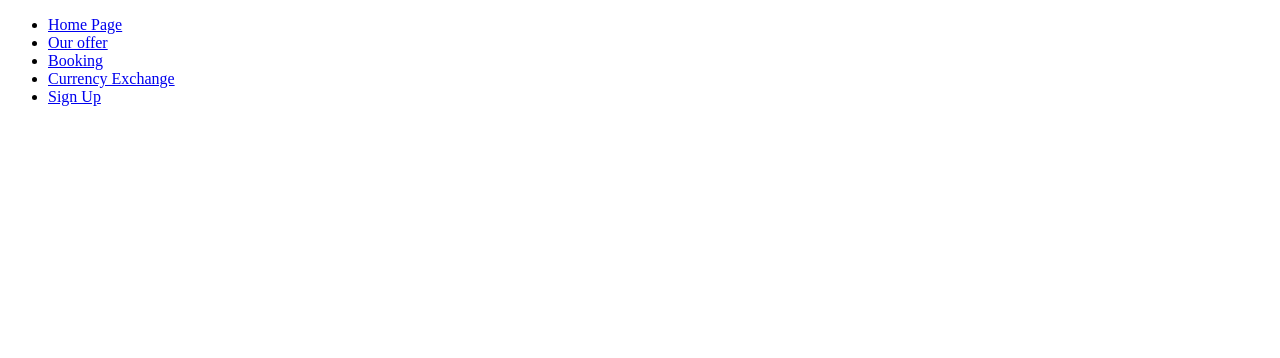
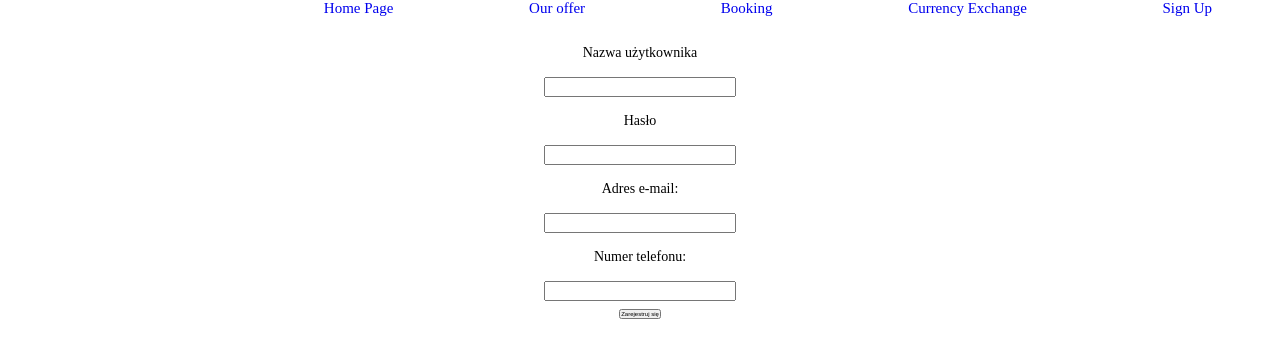
Before and after one commit to Dawidpios/Easy-Travel, a React (Create React App) app: page /signup in a window 1280 px wide. Shown: the top 358 px of the page. Built offline with nearby package versions, Linux system fonts and the light colour scheme.

Commit message:
register form

```diff
--- a/public/index.html
+++ b/public/index.html
@@ -9,21 +9,8 @@
       name="description"
       content="Web site created using create-react-app"
     />
-    <link rel="apple-touch-icon" href="%PUBLIC_URL%/logo192.png" />
-    <!--
-      manifest.json provides metadata used when your web app is installed on a
-      user's mobile device or desktop. See https://developers.google.com/web/fundamentals/web-app-manifest/
-    -->
-    <link rel="manifest" href="%PUBLIC_URL%/manifest.json" />
-    <!--
-      Notice the use of %PUBLIC_URL% in the tags above.
-      It will be replaced with the URL of the `public` folder during the build.
-      Only files inside the `public` folder can be referenced from the HTML.
 
-      Unlike "/favicon.ico" or "favicon.ico", "%PUBLIC_URL%/favicon.ico" will
-      work correctly both with client-side routing and a non-root public URL.
-      Learn how to configure a non-root public URL by running `npm run build`.
-    -->
+
     <title>React App</title>
   </head>
   <body>
--- a/src/components/Main.js
+++ b/src/components/Main.js
@@ -1,20 +1,34 @@
-import React from 'react';
+import React, {useState, useEffect} from 'react';
 import {Routes, Route } from "react-router-dom"
 
 import Home from "../pages/Home"
 import TransportOffer from "../pages/TransportOffer"
 import Booking from "../pages/Booking"
 import ExchangeOffice from "../pages/ExchangeOffice"
-import RegisterForm from "../pages/RegisterForm"
+import RegisterForm from "../pages/RegisterForm/RegisterForm"
+
+
 
 const Main = () => {
+
+	const [users, setUsers] = useState(()=> {
+	const date = localStorage.getItem("registeredUsers")
+	return date ? JSON.parse(date) : []
+})
+
+	useEffect(()=>{
+		localStorage.setItem("registeredUsers", JSON.stringify(users))
+
+		console.log(users)
+	}, [users])
+
     return (
         	<Routes>
 				  <Route path="/" element={<Home/>}/>
 				  <Route path="offer" element={<TransportOffer/>}/>
 				  <Route path="booking" element={<Booking/>}/>
 				  <Route path="exchange" element={<ExchangeOffice/>}/>
-				  <Route path="signup" element={<RegisterForm/>}/>
+				  <Route path="signup" element={<RegisterForm setUsers={setUsers}/>}/>
 			</Routes>
      );
 }
--- a/src/components/NavBar.js
+++ b/src/components/NavBar.js
@@ -1,26 +1,28 @@
 import React from 'react';
 import { Link } from "react-router-dom"
 
+import styles from "../styles/componentsStyle/Nav.module.css"
 const NavBar = () => {
     return (
-
-        <ul>
-        <li>
-            <Link to="/">Home Page</Link>
+    <div className={styles.nav}>
+        <ul className={styles.nav__ul}>
+        <li className={styles.nav__ul__li}>
+            <Link className={styles.nav__ul__li} to="/">Home Page</Link>
         </li>
-        <li>
-            <Link to="/offer">Our offer</Link>
+        <li className={styles.nav__ul__li}>
+            <Link className={styles.nav__ul__li}  to="/offer">Our offer</Link>
         </li>
-        <li>
-            <Link to="/booking">Booking</Link>
+        <li className={styles.nav__ul__li}>
+            <Link className={styles.nav__ul__li} to="/booking">Booking</Link>
         </li>
-        <li>
-            <Link to="/exchange">Currency Exchange</Link>
+        <li className={styles.nav__ul__li}>
+            <Link className={styles.nav__ul__li} to="/exchange">Currency Exchange</Link>
         </li>
-        <li>
-            <Link to="/signup">Sign Up</Link>
+        <li className={styles.nav__ul__li}>
+            <Link className={styles.nav__ul__li} to="/signup">Sign Up</Link>
         </li>
     </ul>
+    </div>
     )
 }
 
--- a/src/index.js
+++ b/src/index.js
@@ -1,6 +1,7 @@
 import React from 'react';
 import ReactDOM from 'react-dom/client';
 import App from './components/App';
+import "./styles/componentsStyle/index.css"
 
 const root = ReactDOM.createRoot(document.getElementById('root'));
 root.render(
--- a/src/pages/Home.js
+++ b/src/pages/Home.js
@@ -1,7 +1,7 @@
 import React from 'react';
 
 const Home = () => {
-    return ( <></> );
+    return ( <><p>gowno</p></> );
 }
 
 export default Home;
--- a/src/pages/RegisterForm.js
+++ /dev/null
@@ -1,7 +0,0 @@
-import React from 'react';
-
-const RegisterForm = () => {
-    return ( <></> );
-}
-
-export default RegisterForm;
--- /dev/null
+++ b/src/pages/RegisterForm/RegisterForm.js
@@ -0,0 +1,141 @@
+import React, { useState} from "react"
+import styles from "../../styles/componentsStyle/pagesstyle/Signup.module.css"
+
+
+const emailRegEx = /\S+@\S+\.\S+/
+const phoneRegEx = /^\d{9}$/
+
+const RegisterForm = ({ setUsers }) => {
+	const [validationMessage, setValidationMessage] = useState("")
+
+	const [registerFormUserName, setRegisterUserName] = useState("")
+	const [registerFormUserPassword, setRegisterUserPassword] = useState("")
+	const [registerFormUserEmail, setRegisterUserEmail] = useState("")
+	const [registerFormUserNumber, setRegisterUserNumber] = useState("")
+
+    const [userNameValidateState, setUserNameValidateState] = useState();
+    const [userPasswordValidateState, setUserPasswordValidateState] = useState()
+    const [userEmailValidateState, setUserEmailValidateState] = useState()
+    const [userPhoneValidateState, setUserPhoneValidateState] = useState()
+
+
+    function validateUserName(){
+        const validation =
+        registerFormUserName.trim().length >= 5 &&
+        registerFormUserName.trim().length <= 15
+
+        if(validation) {
+            setUserNameValidateState()
+            return true
+        }
+        else{
+            setValidationMessage('Nazwa użytkownika powinna zawierać od 5 do 15 znaków')
+            setUserNameValidateState(styles.invalidValue)
+            return false
+        }
+    }
+    function validateUserPassword(){
+        const validation =
+        registerFormUserPassword.trim().length >= 8 &&
+        registerFormUserPassword.trim().length <= 20
+
+        if(validation) {
+            setUserPasswordValidateState()
+            return true
+        }
+        else{
+            setValidationMessage('Hasło musi zawierać od 8 do 20 znaków')
+            setUserPasswordValidateState(styles.invalidValue)
+            return false
+        }
+    }
+    function validateUserEmail(){
+        const validation = emailRegEx.test(registerFormUserEmail)
+
+        if(validation) {
+            setUserEmailValidateState()
+            return true
+        }
+        else{
+            setValidationMessage('Podany e-mail jest nieprawidłowy')
+            setUserEmailValidateState(styles.invalidValue)
+            return false
+        }
+    }
+    function validateUserPhone(){
+        const validation = phoneRegEx.test(registerFormUserNumber)
+
+        if(validation) {
+            setUserPhoneValidateState()
+            return true
+        }
+        else{
+            setValidationMessage('Podany numer telefonu jest nieprawidłowy')
+            setUserPhoneValidateState(styles.invalidValue)
+            return false
+        }
+    }
+	function handleSubmit(e) {
+		e.preventDefault()
+
+        const validName = validateUserName()
+		const validPassword = validateUserPassword()
+		const validEmail = validateUserEmail()
+		const validPhoneNumber = validateUserPhone()
+
+		const validateForm =
+			validName && validPassword && validEmail && validPhoneNumber
+
+        if (validateForm) {
+            setValidationMessage('')
+			setUsers((prevState) => {
+				return [
+					...prevState,
+					{
+						UserName: registerFormUserEmail,
+						UserPassword: registerFormUserPassword,
+						UserEmail: registerFormUserEmail,
+						UserPhoneNumber: registerFormUserNumber,
+					},
+				]
+			})
+		} else {
+            return
+		}
+	}
+
+
+
+	return (
+		<form className={styles.form__container} onSubmit={(e) => handleSubmit(e)}>
+			{validationMessage && <h1>{validationMessage}</h1>}
+			<label className={styles.form__labels}>Nazwa użytkownika</label>
+			<input
+				onChange={(e)=> setRegisterUserName(e.target.value)}
+				value={registerFormUserName}
+				className={`${styles.form__labels} ${userNameValidateState}`}
+				type="text"></input>
+			<label className={styles.form__labels}>Hasło</label>
+			<input
+				onChange={(e) => setRegisterUserPassword(e.target.value)}
+				value={registerFormUserPassword}
+				className={`${styles.form__labels} ${userPasswordValidateState}`}
+				type="password"></input>
+			<label className={styles.form__labels}>Adres e-mail:</label>
+			<input
+				onChange={(e) => setRegisterUserEmail(e.target.value)}
+				value={registerFormUserEmail}
+				className={`${styles.form__labels} ${userEmailValidateState}`}
+				type="email"></input>
+			<label className={styles.form__labels}>Numer telefonu:</label>
+			<input
+				onChange={(e) => setRegisterUserNumber(e.target.value)}
+				value={registerFormUserNumber}
+				className={`${styles.form__labels} ${userPhoneValidateState}`}
+				type="number"></input>
+			<button type="submit">Zarejestruj się</button>
+		</form>
+	)
+}
+
+export default RegisterForm
--- a/src/styles/componentsStyle/Nav.module.css
+++ b/src/styles/componentsStyle/Nav.module.css
@@ -0,0 +1,32 @@
+.nav{
+    width:100%;
+    position:sticky;
+    margin-bottom: 2rem;
+
+
+}
+
+.nav__ul{
+    width:80%;
+    position: relative;
+    left:20%;
+    display: flex;
+    justify-content: space-around;
+    align-items: center;
+
+    list-style: none;
+
+}
+
+.nav__ul__li{
+    text-align: center;
+    font-size: 1.5rem;
+    text-decoration: none;
+
+}
+
+.nav__ul__li a{
+
+    text-decoration: none;
+
+}
--- /dev/null
+++ b/src/styles/componentsStyle/index.css
@@ -0,0 +1,10 @@
+*{
+    padding:0;
+    margin:0;
+    box-sizing: border-box;
+    font-size:62.5%;
+}
+
+body{
+    width:100%;
+}
--- a/src/styles/componentsStyle/pagesstyle/Signup.module.css
+++ b/src/styles/componentsStyle/pagesstyle/Signup.module.css
@@ -0,0 +1,34 @@
+.form__container{
+    width:50%;
+
+    display: flex;
+    flex-direction: column;
+    align-items: center;
+    justify-content: center;
+
+    margin-left: auto;
+    margin-right: auto;
+
+
+}
+
+.form__labels{
+width:30%;
+font-size:1.4rem;
+margin:.8rem;
+text-align: center;
+}
+
+.form__inputs{
+width:30%;
+font-size:1.5rem;
+margin:1rem;
+}
+
+.form__button{
+
+}
+
+.invalidValue{
+    border: 1px solid red;
+}
```
Also changed, not shown: src/components/App.js (+4 -3 lines), src/styles/componentsStyle/index.module.css (deleted).
